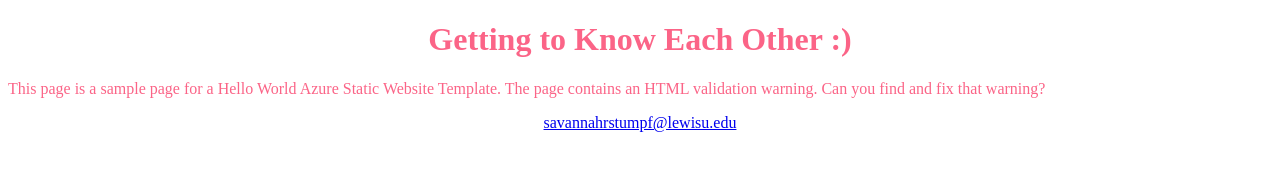
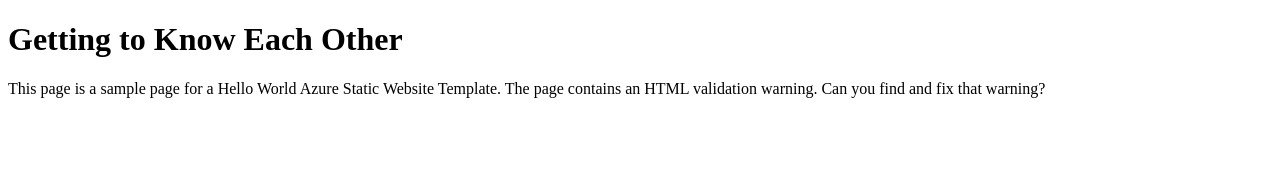
Before and after one commit to savannah7704/getting-to-know-each-other, a plain HTML site: page index.html in a window 1280 px wide. Drawn offline with Linux system fonts and the light colour scheme.

Commit message:
Update files.

```diff
--- a/index.html
+++ b/index.html
@@ -1,14 +1,13 @@
 <!DOCTYPE html>
 <html lang="en-US">
+<meta charset="UTF-8">
+<html>
 <head>
-<meta charset="UTF-8">
-<title>Getting to Know Each Other Savannah Stumpf</title>
-<link rel="stylesheet" href="index.css">
+<title>Getting to Know Each Other</title>
 </head>
 <body>
-<h1 style="font-family:Georgia;"><h1 style="text-align: center">Getting to Know Each Other :)</h1>
+<h1>Getting to Know Each Other</h1>
 <p>This page is a sample page for a Hello World Azure Static Website Template. The page contains an HTML validation warning.
 Can you find and fix that warning?</p>
-<p style="text-align: center;"></a><a href="mailto:savannahrstumpf@lewisu.edu">savannahrstumpf@lewisu.edu</a></p>
 </body>
 </html>
```
